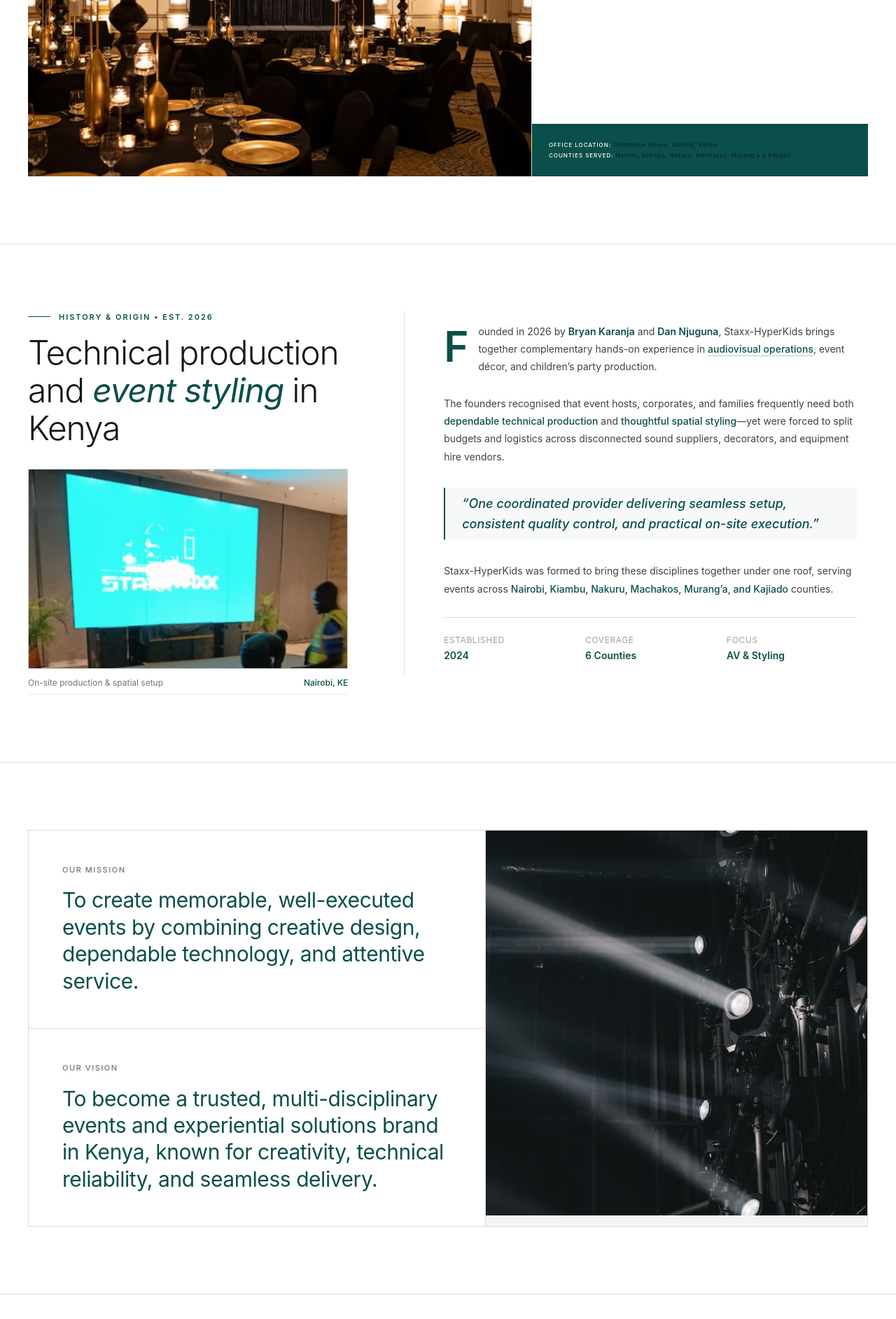
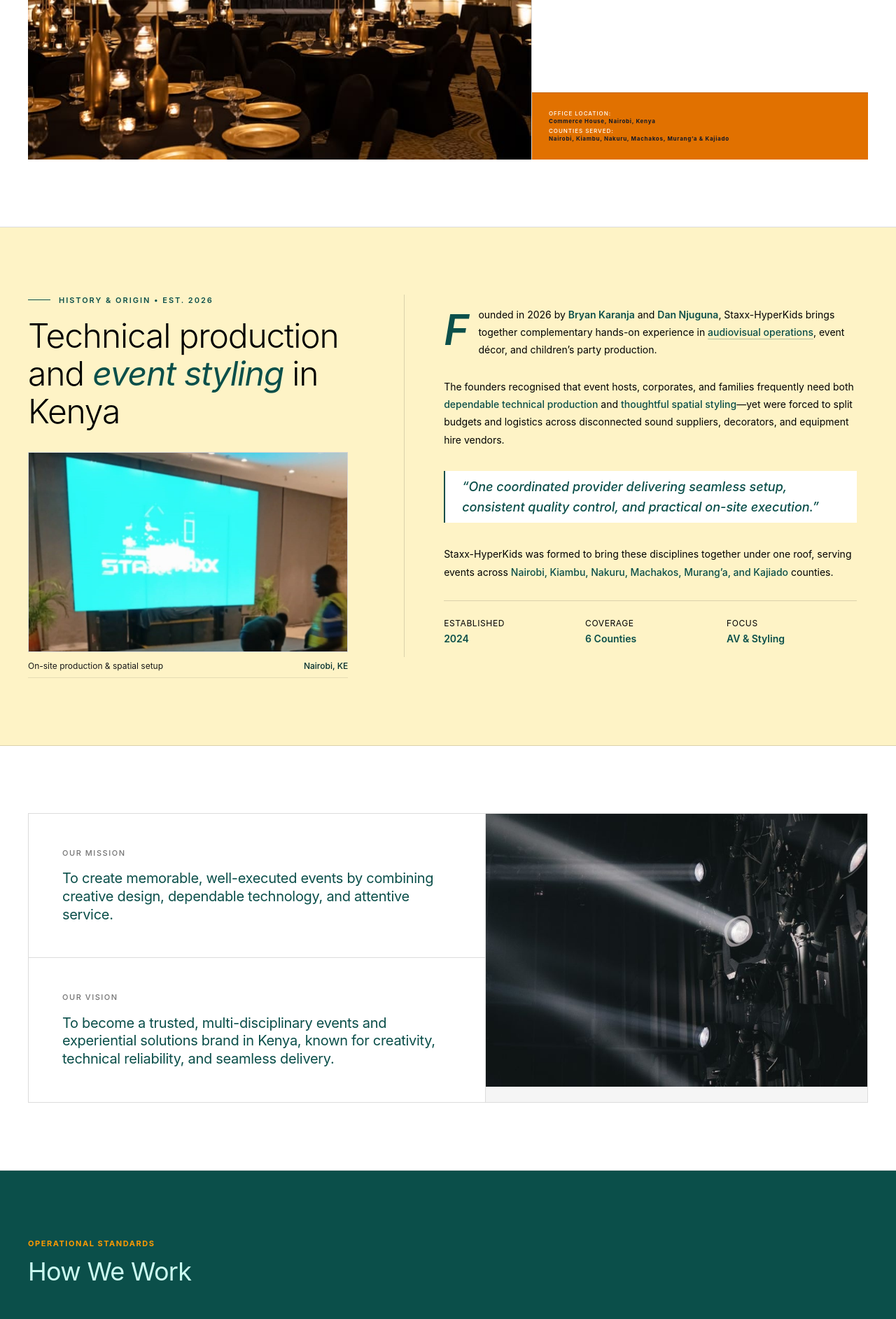
Before and after one commit to bugijay7/staxx_hyper, a React (Vite) app in the folder client/: page /about in a window 1280 px wide. Shown: the part 560-2445 px from the top of the page at 70% size. Built offline with nearby package versions, Linux system fonts and the light colour scheme.

Commit message:
styling 3

```diff
--- a/client/src/App.jsx
+++ b/client/src/App.jsx
@@ -23,7 +23,7 @@ const pages = [
   { title: "Children's Party Services", path: '/childrens-party-services' },
   { title: 'Party Packages', path: '/events' },
   { title: 'Party Themes', path: '/party-themes' },
-  { title: 'Event Equipment & Supplies', path: '/event-equipment-supplies' },
+  { title: 'Event Equipment & Supplies', path: '/events' },
   { title: 'Product Categories', path: '/products' },
   { title: 'Individual Product Pages', path: '/products/sample-product' },
   { title: 'Gallery / Portfolio', path: '/gallery' },
@@ -41,7 +41,7 @@ const pageComponents = {
   '/childrens-party-services': ChildrensPartyServices,
   '/party-packages': PartyPackages,
   '/party-themes': PartyThemes,
-  '/event-equipment-supplies': EventEquipmentSupplies,
+  '/events': EventEquipmentSupplies,
   '/products': ProductCategories,
   '/products/sample-product': IndividualProduct,
   '/gallery': Gallery,
--- a/client/src/Pages/About/index.jsx
+++ b/client/src/Pages/About/index.jsx
@@ -103,7 +103,7 @@ export default function About({ onNavigate }) {
   ];
 
   return (
-    <div className="bg-white pt-20 font-sans text-teal-900 antialiased md:pt-24">
+    <div className="bg-white pt-10 font-sans text-teal-900 antialiased md:pt-18">
       {/* 1. EDITORIAL HERO SECTION */}
       <section className="border-b border-neutral-900/15 bg-white">
         <div className="mx-auto max-w-[1440px] px-6 pt-4 pb-16 md:px-10 md:pt-4 md:pb-24">
@@ -154,16 +154,16 @@ export default function About({ onNavigate }) {
                 </p>
               </div>
 
-              <div className="mt-10 space-y-3 bg-teal-900 border-t border-neutral-900/15 p-6 text-xs tracking-[0.06em] text-gray-900">
+              <div className="mt-5 md:mt-10space-y-3 bg-amber-600 border-t border-neutral-900/15 p-6 text-xs tracking-[0.06em] text-gray-900 font-bold">
                 <p className="mb-1 text-[8px]">
                   <strong className="font-medium tracking-[0.12em] text-white uppercase">
-                    Office Location:
+                    Office Location: <br/>
                   </strong>{' '}
                   Commerce House, Nairobi, Kenya
                 </p>
                 <p className="text-[8px]">
                   <strong className="font-medium tracking-[0.12em] text-white uppercase">
-                    Counties Served:
+                    Counties Served: <br/>
                   </strong>{' '}
                   Nairobi, Kiambu, Nakuru, Machakos, Murang&rsquo;a &amp; Kajiado
                 </p>
@@ -174,7 +174,7 @@ export default function About({ onNavigate }) {
       </section>
 
       {/* 2. HISTORY & HOW IT STARTED */}
-<section className="border-b border-neutral-900/15 bg-white">
+<section className="border-b border-neutral-900/15 bg-amber-100">
   <div className="mx-auto max-w-[1440px] px-4 py-12 md:px-10 md:py-24">
     <div
       className="grid grid-cols-1 items-start gap-12 lg:grid-cols-[1fr_1.45fr] lg:gap-20"
@@ -189,7 +189,7 @@ export default function About({ onNavigate }) {
           </span>
         </div>
 
-        <h2 className="text-3xl font-light tracking-[-0.025em] leading-[1.12] text-neutral-900 md:text-5xl">
+        <h2 className="text-3xl font-light tracking-[-0.025em] leading-[1.12] text-black md:text-5xl">
           Technical production and{' '}
           <span className="font-normal italic text-teal-900">
             event styling
@@ -205,17 +205,17 @@ export default function About({ onNavigate }) {
               className="h-full w-full object-cover transition-transform duration-700 hover:scale-105"
             />
           </div>
-          <figcaption className="mt-3 flex items-center justify-between border-b border-neutral-900/10 pb-2 text-xs text-neutral-500">
+          <figcaption className="mt-3 flex items-center justify-between border-b border-neutral-900/10 pb-2 text-xs text-neutral-900">
             <span>On-site production &amp; spatial setup</span>
-            <span className="font-medium text-teal-900">Nairobi, KE</span>
+            <span className="font-medium text-teal-950">Nairobi, KE</span>
           </figcaption>
         </figure>
       </div>
 
       {/* Right Column: Article Body */}
-      <article className="space-y-7 p-4 text-xs md:text-sm leading-[1.8] text-neutral-700 lg:border-l lg:border-neutral-900/15 lg:pl-14">
+      <article className="space-y-7 p-4 text-xs md:text-sm leading-[1.8] text-black lg:border-l lg:border-neutral-900/15 lg:pl-14">
         {/* Lead Paragraph with Drop Cap */}
-        <p className="first-letter:float-left first-letter:mr-3.5 first-letter:mt-1  first-letter:text-6xl first-leter:italic first-letter:font-semibold first-letter:leading-none first-letter:text-teal-900">
+        <p className="first-letter:float-left first-letter:mr-3.5 first-letter:mt-1  first-letter:text-6xl first-letter:italic first-letter:font-semibold first-letter:leading-none first-letter:text-teal-900">
           Founded in 2026 by{' '}
           <strong className="font-semibold text-teal-900">
             Bryan Karanja
@@ -247,7 +247,7 @@ export default function About({ onNavigate }) {
         </p>
 
         {/* Editorial Pull-Quote */}
-        <blockquote className="my-8 border-l-2 border-teal-900 bg-teal-950/[0.03] py-2 pl-6 pr-4">
+        <blockquote className="my-8 border-l-2 border-teal-900 bg-white py-2 pl-6 pr-4 z-99 relative">
           <p className="text-base font-medium italic leading-relaxed text-teal-900 md:text-lg">
             &ldquo;One coordinated provider delivering seamless setup,
             consistent quality control, and practical on-site execution.&rdquo;
@@ -266,13 +266,13 @@ export default function About({ onNavigate }) {
         {/* Quick Editorial Footnote / Coverage Strip */}
         <div className="grid grid-cols-3 gap-4 border-t border-neutral-900/15 pt-6 text-sm">
           <div>
-            <span className="block text-xs uppercase tracking-wider text-neutral-400">
+            <span className="block text-xs uppercase tracking-wider text-black">
               Established
             </span>
             <span className="mt-1 block font-semibold text-teal-900">2024</span>
           </div>
           <div>
-            <span className="block text-xs uppercase tracking-wider text-neutral-400">
+            <span className="block text-xs uppercase tracking-wider text-black">
               Coverage
             </span>
             <span className="mt-1 block font-semibold text-teal-900">
@@ -280,7 +280,7 @@ export default function About({ onNavigate }) {
             </span>
           </div>
           <div>
-            <span className="block text-xs uppercase tracking-wider text-neutral-400">
+            <span className="block text-xs uppercase tracking-wider text-black">
               Focus
             </span>
             <span className="mt-1 block font-semibold text-teal-900">
@@ -305,7 +305,7 @@ export default function About({ onNavigate }) {
                 <span className="mb-4 block text-[11px] font-medium tracking-[0.14em] text-neutral-500 uppercase">
                   Our Mission
                 </span>
-                <h3 className="text-2xl font-normal tracking-[-0.015em] leading-[1.28] text-teal-900 md:text-3xl">
+                <h3 className="text-sm md:text-xl font-normal tracking-[-0.015em] leading-[1.28] text-teal-900 md:text-3xl">
                   To create memorable, well-executed events by combining
                   creative design, dependable technology, and attentive service.
                 </h3>
@@ -315,7 +315,7 @@ export default function About({ onNavigate }) {
                 <span className="mb-4 block text-[11px] font-medium tracking-[0.14em] text-neutral-500 uppercase">
                   Our Vision
                 </span>
-                <h3 className="text-2xl font-normal tracking-[-0.015em] leading-[1.28] text-teal-900 md:text-3xl">
+                <h3 className="text-sm md:text-xl font-normal tracking-[-0.015em] leading-[1.28] text-teal-900 md:text-3xl">
                   To become a trusted, multi-disciplinary events and
                   experiential solutions brand in Kenya, known for creativity,
                   technical reliability, and seamless delivery.
@@ -327,7 +327,7 @@ export default function About({ onNavigate }) {
               <img
                 src={Lighting}
                 alt="Bespoke event styling, lighting and celebration setup"
-                className="h-[320px] md:h-[550px] w-full object-cover"
+                className="h-[320px] md:h-[390px] w-full object-cover"
               />
             </div>
           </div>
@@ -335,13 +335,13 @@ export default function About({ onNavigate }) {
       </section>
 
       {/* 4. CORE PRINCIPLES */}
-      <section className="border-b border-neutral-900/15 bg-white">
+      <section className="border-b border-neutral-900/15 bg-teal-900">
         <div className="mx-auto max-w-[1440px] px-6 py-16 md:px-10 md:py-24">
           <div className="mb-12" data-aos="fade-up">
-            <span className="mb-3 block text-[11px] font-medium tracking-[0.14em] text-neutral-500 uppercase">
+            <span className="mb-3 block text-[11px] font-bold tracking-[0.14em] text-amber-500 uppercase">
               Operational Standards
             </span>
-            <h2 className="text-3xl font-normal tracking-[-0.02em] leading-[1.15] text-teal-900 md:text-4xl">
+            <h2 className="text-3xl font-normal tracking-[-0.02em] leading-[1.15] text-teal-100 md:text-4xl">
               How We Work
             </h2>
           </div>
@@ -379,7 +379,7 @@ export default function About({ onNavigate }) {
       </section>
 
       {/* 5. WHAT SETS US APART & WHO WE SERVE */}
-      <section className="border-b border-neutral-900/15 bg-white">
+      <section className="border-b border-neutral-900/15 bg-amber-100">
         <div className="mx-auto max-w-[1440px] px-6 py-16 md:px-10 md:py-24">
           <div
             className="mb-12 flex flex-col justify-between gap-4 md:flex-row md:items-end"
@@ -451,7 +451,7 @@ export default function About({ onNavigate }) {
       </section>
 
       {/* 6. CO-FOUNDERS */}
-      <section className="border-b border-neutral-900/15 bg-white">
+      <section className="border-b border-neutral-900/15 bg-amber-100">
         <div className="mx-auto max-w-[1440px] px-6 py-16 md:px-10 md:py-24">
           <div
             className="mb-12 flex flex-col justify-between gap-4 md:flex-row md:items-end"
@@ -509,19 +509,19 @@ export default function About({ onNavigate }) {
       </section>
 
       {/* 7. BOTTOM CTA */}
-      <section className="bg-neutral-900 text-[#f9f9f8]">
+      <section className="bg-amber-600 text-[#f9f9f8]">
         <div
           className="mx-auto flex max-w-[1440px] flex-col justify-between gap-10 px-6 py-20 md:px-10 md:py-28 lg:flex-row lg:items-end"
           data-aos="fade-up"
         >
           <div className="max-w-2xl">
-            <span className="mb-4 block text-[11px] tracking-[0.14em] text-neutral-400 uppercase">
+            <span className="mb-4 block text-[11px] tracking-[0.14em] text-teal-900 uppercase font-bold">
               Start Planning
             </span>
             <h3 className="mb-5 text-3xl font-normal tracking-[-0.02em] leading-[1.12] md:text-5xl">
               Ready to plan your next event?
             </h3>
-            <p className="text-base leading-relaxed text-neutral-300">
+            <p className="text-base leading-relaxed text-teal-900">
               Reach out to our team at Commerce House, Nairobi to check date
               availability and request an itemized quote for AV, d&eacute;cor,
               kiddie parties, or equipment hire across Kenya.
```
